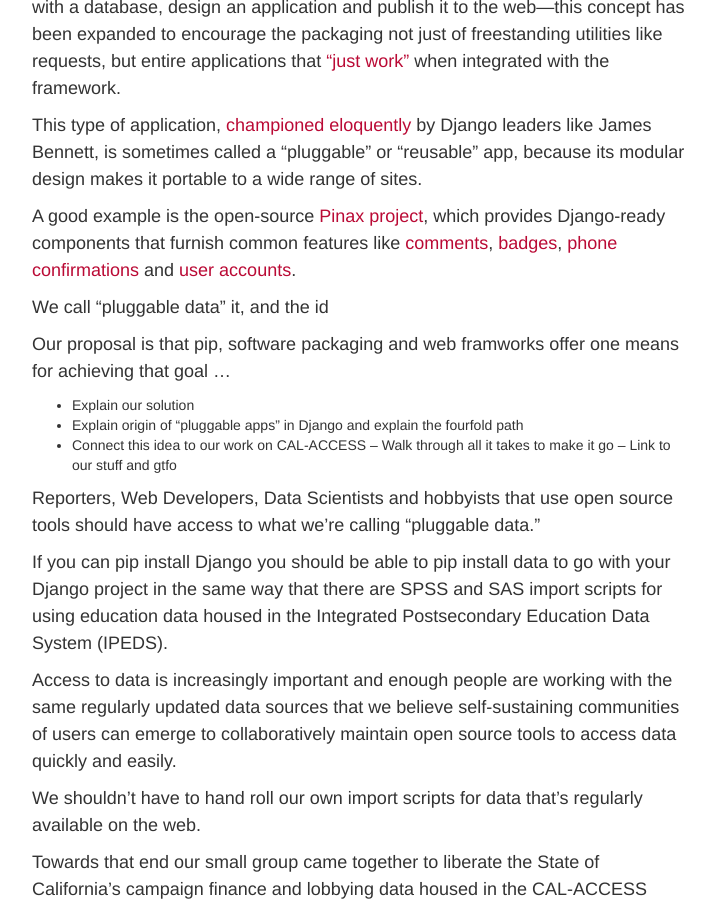
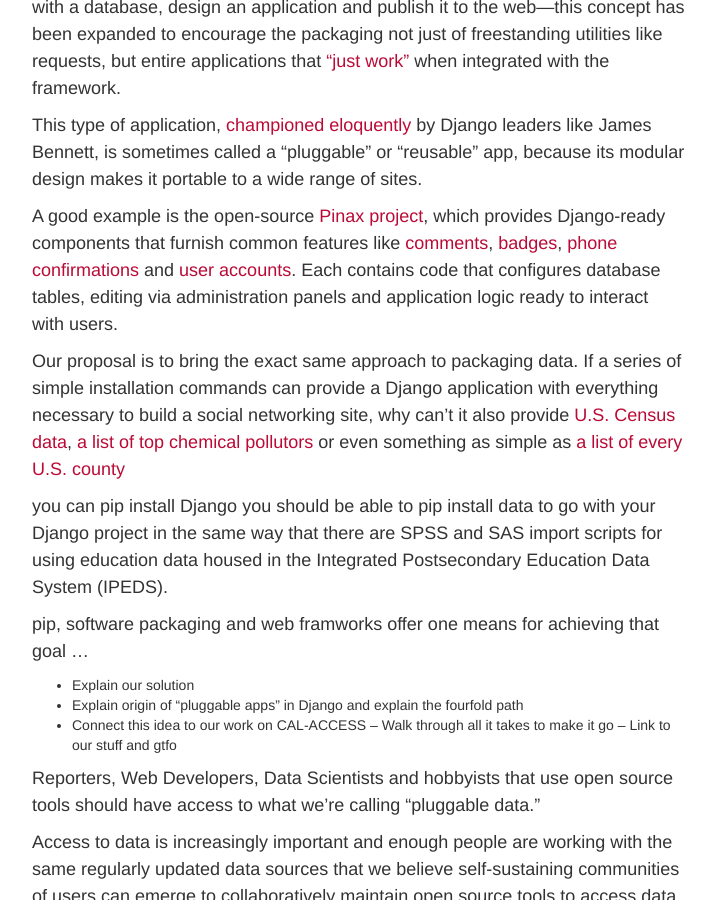
Before and after one commit to palewire/californiacivicdata.org, a Jekyll site: the page built from _posts/2015-01-01-pluggable-data.markdown, in a window 1280 px wide and 900 px high, scrolled down 1527 px. Shown: the whole window, without its empty margins (38-753 px from the left). Built offline with Jekyll 4.4.1, drawn with Linux system fonts in a browser that asks for light colours.

Commit message:
Updated 2015-01-01-pluggable-data.markdown

```diff
--- a/_posts/2015-01-01-pluggable-data.markdown
+++ b/_posts/2015-01-01-pluggable-data.markdown
@@ -50,11 +50,13 @@
 
 This type of application, [championed](http://www.b-list.org/weblog/2007/nov/29/django-blog/) [eloquently](https://www.youtube.com/watch?v=A-S0tqpPga4) by Django leaders like James Bennett, is sometimes called a "pluggable" or "reusable" app, because its modular design makes it portable to a wide range of sites.
 
-A good example is the open-source [Pinax project](http://pinaxproject.com/), which provides Django-ready components that furnish common features like [comments](https://github.com/eldarion/dialogos), [badges](https://github.com/eldarion/brabeion), [phone confirmations](https://github.com/pinax/pinax-phone-confirmation) and [user accounts](https://github.com/pinax/django-user-accounts).
+A good example is the open-source [Pinax project](http://pinaxproject.com/), which provides Django-ready components that furnish common features like [comments](https://github.com/eldarion/dialogos), [badges](https://github.com/eldarion/brabeion), [phone confirmations](https://github.com/pinax/pinax-phone-confirmation) and [user accounts](https://github.com/pinax/django-user-accounts). Each contains code that configures database tables, editing via administration panels and application logic ready to interact with users.
 
-We call "pluggable data" it,  and the id
+Our proposal is to bring the exact same approach to packaging data. If a series of simple installation commands can provide a Django application with everything necessary to build a social networking site, why can't it also provide [U.S. Census data](http://factfinder2.census.gov/faces/nav/jsf/pages/download_center.xhtml), [a list of top chemical pollutors](http://www2.epa.gov/toxics-release-inventory-tri-program/tri-basic-data-files-calendar-years-1987-2012) or even something as simple as [a list of every U.S. county](http://www.epa.gov/envirofw/html/codes/state.html)
 
-Our proposal is that pip, software packaging and web framworks offer one means for achieving that goal ...
+you can pip install Django you should be able to pip install data to go with your Django project in the same way that there are SPSS and SAS import scripts for using education data housed in the Integrated Postsecondary Education Data System (IPEDS).
+
+pip, software packaging and web framworks offer one means for achieving that goal ...
 
 - Explain our solution
 - Explain origin of "pluggable apps" in Django and explain the fourfold path
```
Also changed, not shown: other parts of _posts/2015-01-01-pluggable-data.markdown (+1 -1 lines).
